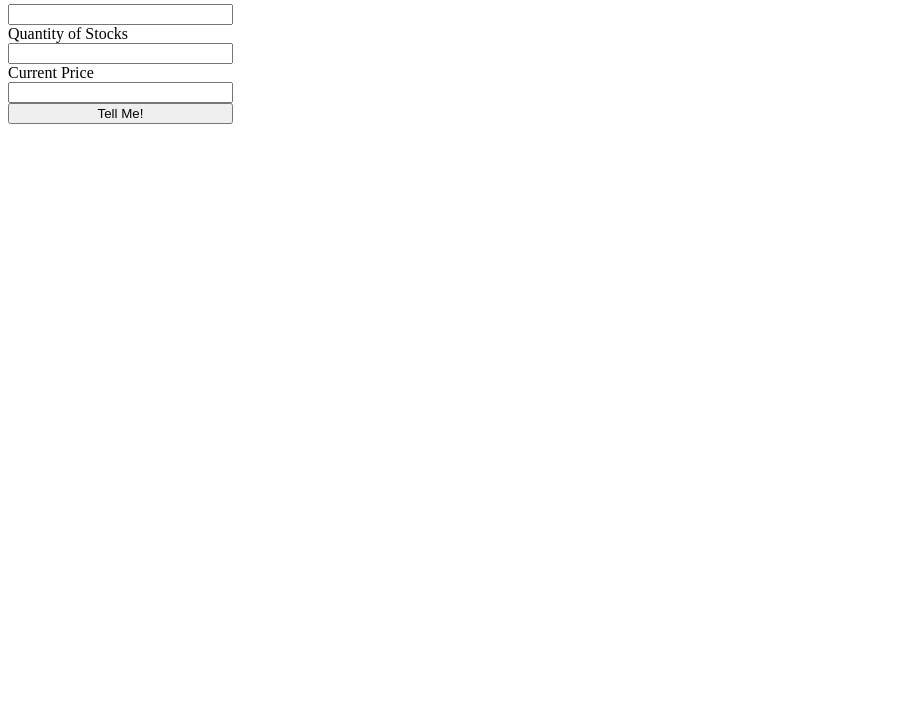
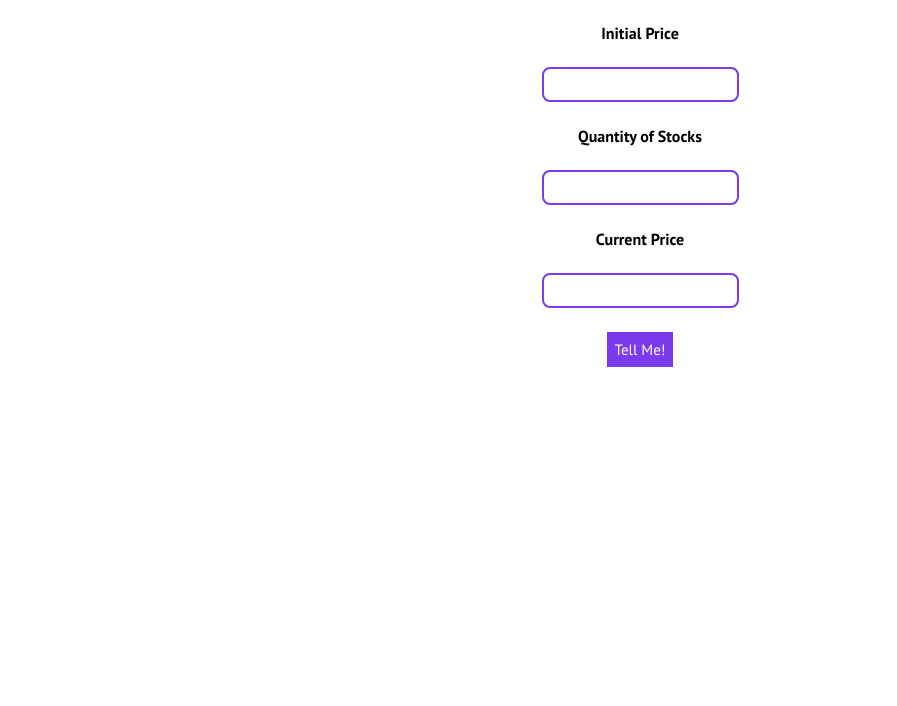
Before and after one commit to Abh1shekB1sht/neogcamp-mark15-project-stockmarket, a plain HTML site: page index.html in a window 1280 px wide. Shown: the part 94-800 px from the top of the page, without its empty margins (0-897 px from the left). Drawn offline with Linux system fonts and the light colour scheme.

Commit message:
edited style
style changes related to font,color,margin and padding ,etc. were done

```diff
--- a/style.css
+++ b/style.css
@@ -1,5 +1,86 @@
+@import url('https://fonts.googleapis.com/css2?family=PT+Sans:wght@400;700&display=swap');
+
+:root {
+    --primary-color: #7c3aed;
+    --secondary-color: white;
+}
+
+body {
+    font-family: 'PT Sans', sans-serif;
+    background-color: var(--secondary-color);
+}
+
 .container {
     display: flex;
     flex-direction: column;
-    max-width: 225px;
 }
+
+.header {
+    margin: 0.5rem;
+}
+
+.heading {
+    padding: 0.5rem;
+    text-align: center;
+}
+
+#label-price {
+    padding: 0.5rem;
+    max-width: 50%;
+    margin: 0.5rem auto;
+    font-weight: bold;
+}
+
+#initial-price {
+    margin: 0.5rem auto;
+    padding: 0.5rem;
+    border: 2px solid;
+    border-radius: 0.5rem;
+    border-color: var(--primary-color);
+}
+
+#label-quantity {
+    padding: 0.5rem;
+    max-width: 50%;
+    margin: 0.5rem auto;
+    font-weight: bold;
+}
+
+#quantity-of-stocks {
+    margin: 0.5rem auto;
+    padding: 0.5rem;
+    border: 2px solid;
+    border-radius: 0.5rem;
+    border-color: var(--primary-color);
+}
+
+#label-current {
+    padding: 0.5rem;
+    margin: 0.5rem auto;
+    font-weight: bold;
+}
+
+#current-price {
+    margin: 0.5rem auto;
+    padding: 0.5rem;
+    border: 2px solid;
+    border-radius: 0.5rem;
+    border-color: var(--primary-color);
+}
+
+#click-button {
+    max-width: 40%;
+    padding: 0.5rem;
+    margin: 1rem auto;
+    font-family: 'PT Sans';
+    border: none;
+    font-size: 15px;
+    color: var(--secondary-color);
+    background-color: var(--primary-color);
+}
+
+#print-message {
+    max-width: 40%;
+    margin: 0.5rem auto;
+    font-size: large;
+}
```
